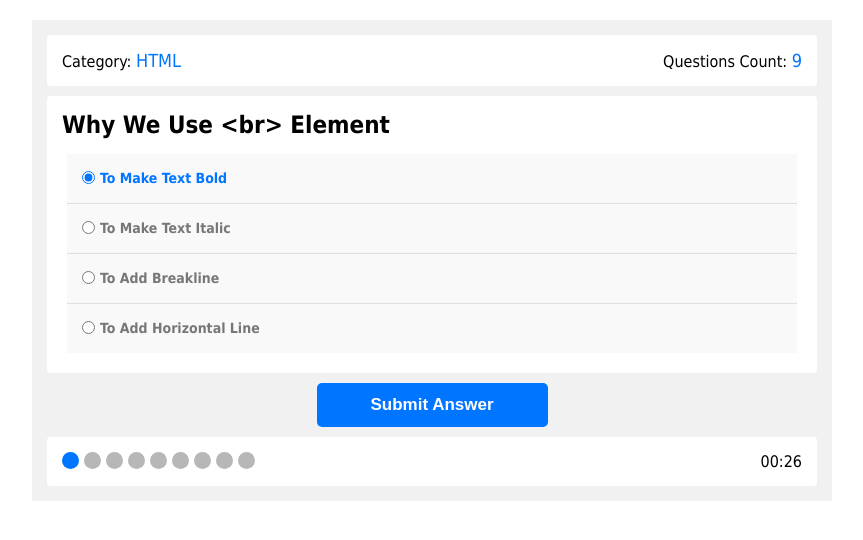
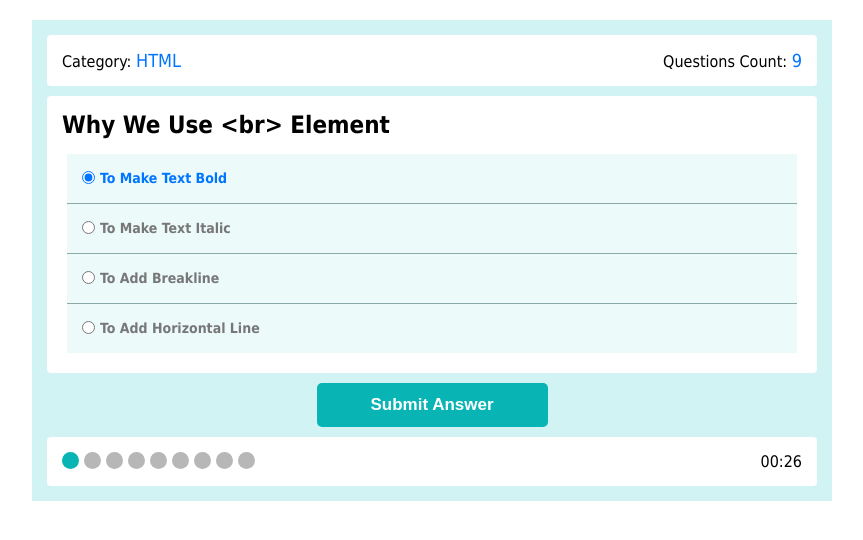
Before and after one commit to abd1896/QuesApplcation, a plain HTML site: page index.html in a window 1280 px wide. Shown: the whole page, without its empty margins (208-1071 px from the left). Drawn offline with Linux system fonts and the light colour scheme.

Commit message:
Update css.css

```diff
--- a/css.css
+++ b/css.css
@@ -28,7 +28,7 @@ body{
     }
 }
 .quiz-app{
-    background-color: #f1f1f1;
+    background-color: #afe9e98f;
     margin: 20px auto;
     padding: 15px;
 }
@@ -55,11 +55,11 @@ body{
     border-radius: 0 0 4px 4px;
 }
 .quiz-app .answers-area .answer{
-    background-color: #f9f9f9;
+    background-color: #dbf5f588;
     padding: 15px;
 }
 .quiz-app .answers-area .answer:not(:last-child){
-    border-bottom: 1px solid #dfdfdf;
+    border-bottom: 1px solid #406e6e8f;
 }
 .quiz-app .answers-area .answer input[type="radio"]:checked + label{
     color: #0075ff;
@@ -74,7 +74,7 @@ body{
     top: -1px;
 }
 .quiz-app .submit-button{
-    background-color: #0075ff;
+    background-color: #08b4b4;
     padding: 12px 15px;
     border: none;
     border-radius: 5px;
@@ -105,7 +105,7 @@ body{
     margin-right: 5px;
 }
 .quiz-app .bullets .spans .on{
-    background-color: #0075ff;
+    background-color: #08b4b4;
 }
 .results{
     padding: 20px;
```
